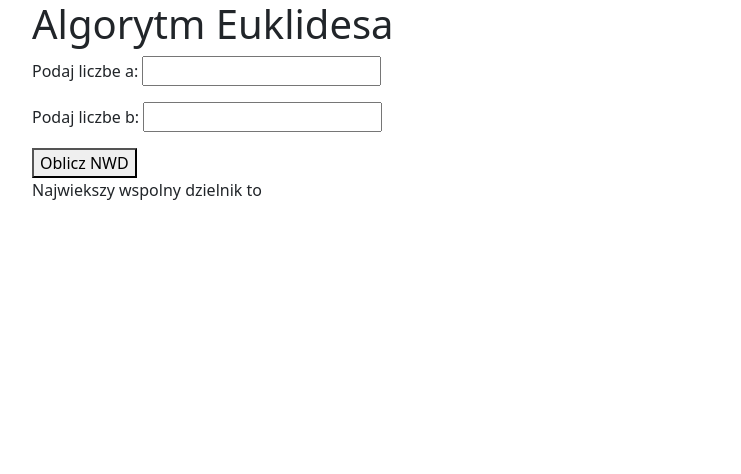
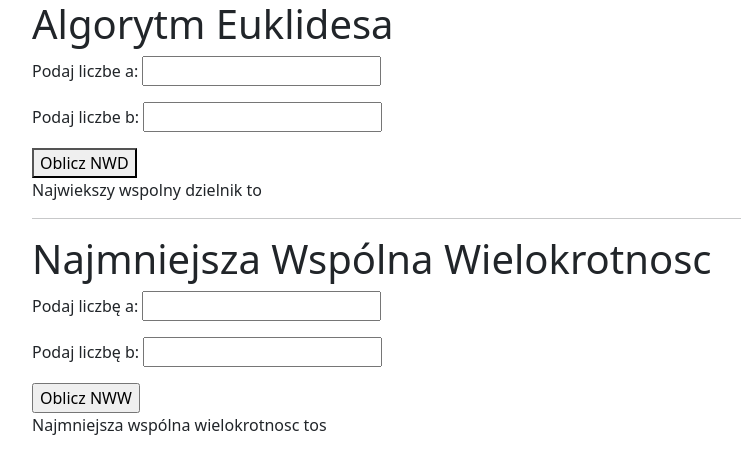
Before and after one commit to JK7k/algorytmy, a plain HTML site: page index.html in a window 1280 px wide. Shown: the whole page, without its empty margins (50-791 px from the left). Drawn offline with nearby package versions, Linux system fonts and the light colour scheme.

Commit message:
Add files via upload

```diff
--- a/index.html
+++ b/index.html
@@ -16,6 +16,15 @@
         <p> Podaj liczbe b: <input type="number" id="liczbaB"></p>
         <button onClick="euklidesOblicz()">Oblicz NWD</button>
         <p> Najwiekszy wspolny dzielnik to <output id="euklidesWynik"></output></p>
+
+    </div>
+    <div class="container">
+        <hr>
+        <h1>Najmniejsza Wspólna Wielokrotnosc</h1>
+        <p>Podaj liczbę a: <input type="number" id="liczbaNWWA"></p>
+        <p>Podaj liczbę b: <input type="number" id="liczbaNWWB"></p>
+        <input type="button" onClick="obliczNWW()" value="Oblicz NWW">
+        <p>Najmniejsza wspólna wielokrotnosc tos <output id="nwwWynik"></output>
     </div>
 
 </body>
--- a/skrypt.js
+++ b/skrypt.js
@@ -11,3 +11,18 @@ function euklidesOblicz(){
     }
     document.getElementById("euklidesWynik").value=liczbaA;
 }
+function obliczNWW(){
+    let liczbaNWWA=parseInt(document.getElementById("liczbaNWWA").value);
+    let liczbaNWWB=parseInt(document.getElementById("liczbaNWWB").value);
+    let x=liczbaNWWA*liczbaNWWB;
+
+    while(liczbaNWWB!==0){
+        c=liczbaNWWA%liczbaNWWB;
+        liczbaNWWA=liczbaNWWB;
+        liczbaNWWB=c;
+    }
+    let nww=x/liczbaNWWA;
+    document.getElementById("nwwWynik").value=nww;
+
+
+}
```
